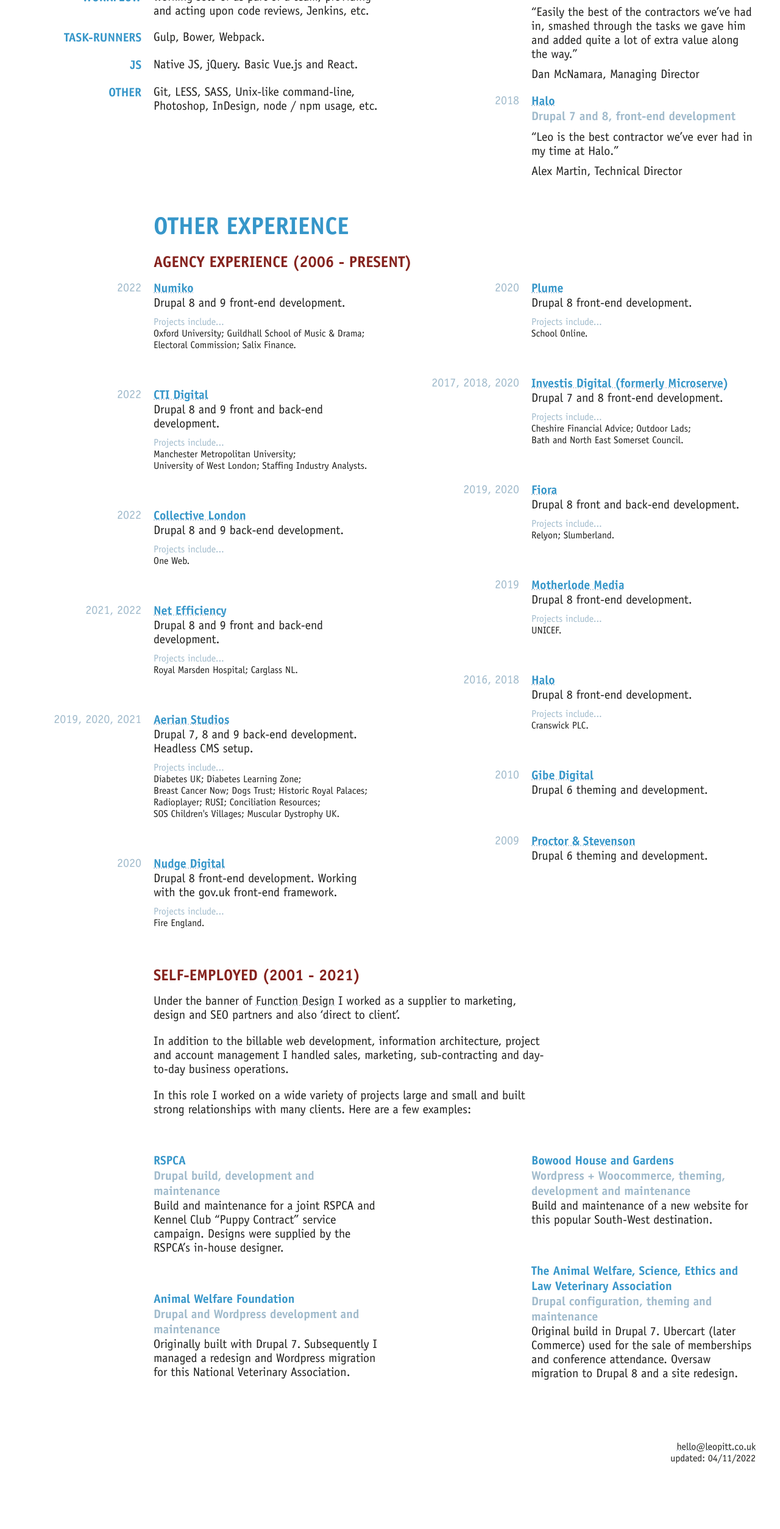
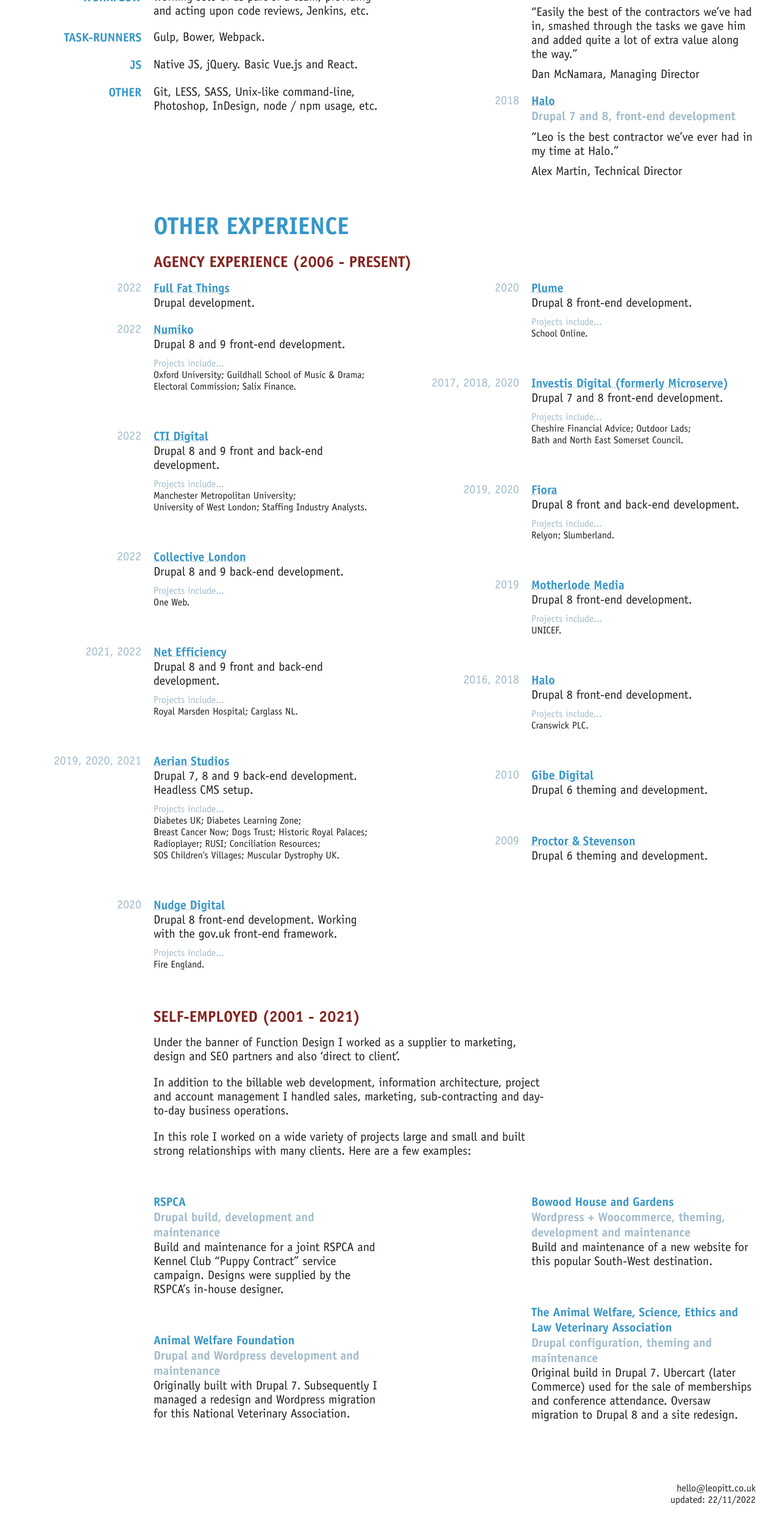
Before and after one commit to leopitt/leopitt, a React (Create React App) app in the folder docroot/app/: page / in a window 1280 px wide. Shown: the part 942-3450 px from the top of the page at 61% size. Before the commit the page ends 3383 px from the top, so only its background shows below. Built offline with nearby package versions, Linux system fonts and the light colour scheme.

Commit message:
Added Full Fat Things stub to experience.

```diff
--- a/docroot/app/src/App.js
+++ b/docroot/app/src/App.js
@@ -29,7 +29,7 @@
 
         <Footer>
           <MailMe/><br/>
-          updated: 04/11/2022
+          updated: 22/11/2022
         </Footer>
       </div>
     </>
--- a/docroot/app/src/components/AgencyLink/AgencyLink.js
+++ b/docroot/app/src/components/AgencyLink/AgencyLink.js
@@ -61,6 +61,10 @@
       numiko: {
         url: 'https://numiko.com/',
         name: 'Numiko'
+      },
+      fullfatthings: {
+        url: 'https://www.fullfatthings.com/',
+        name: 'Full Fat Things'
       }
     }
   }
--- a/docroot/app/src/sheets/Experience.js
+++ b/docroot/app/src/sheets/Experience.js
@@ -14,6 +14,14 @@
       <TitleRow>Agency Experience (2006 - Present)</TitleRow>
       <div className="l-columns">
         <Section>
+          <ContentRow
+            label={'2022'}
+            labelLevel={6}
+            content={<>
+              <h4 className="t-heading-4"><AgencyLink id={'fullfatthings'}/></h4>
+              <p>Drupal development.</p>
+            </>}
+          />
           <ContentRow
             label={'2022'}
             labelLevel={6}
```
